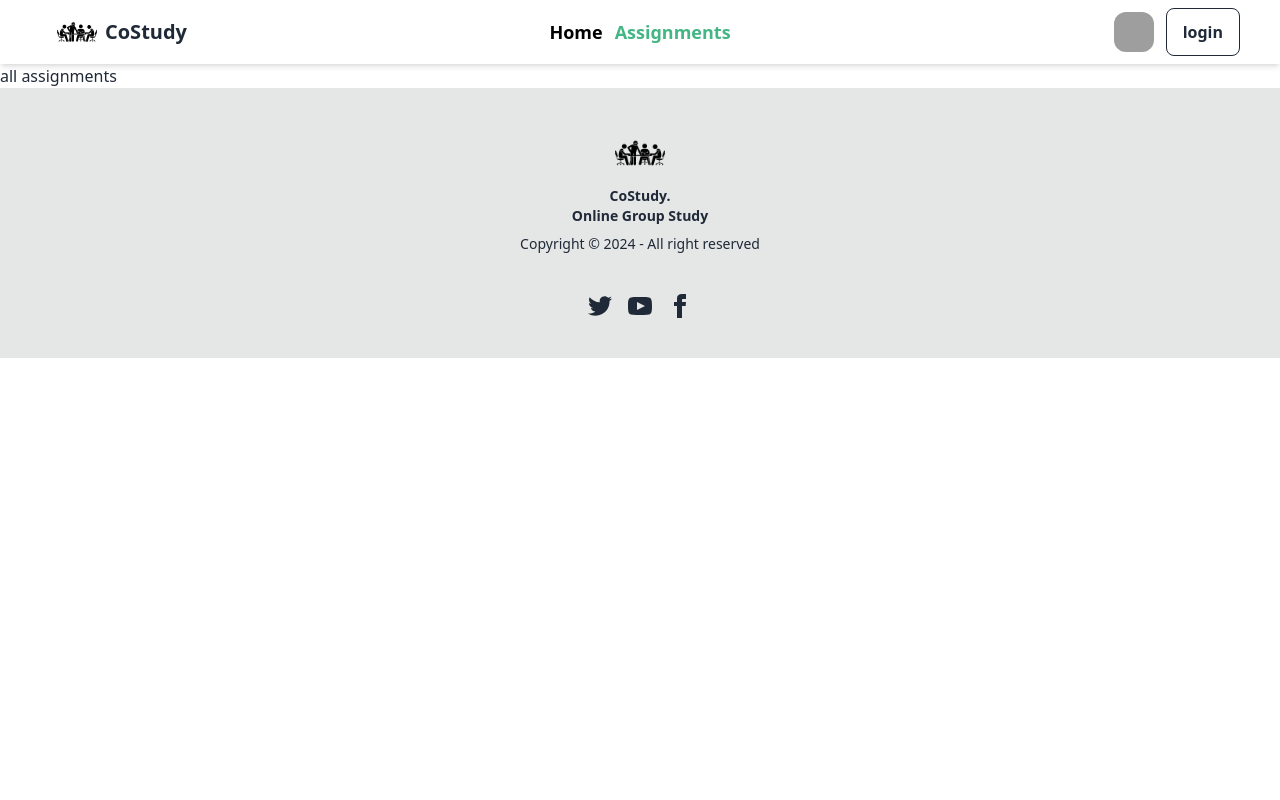
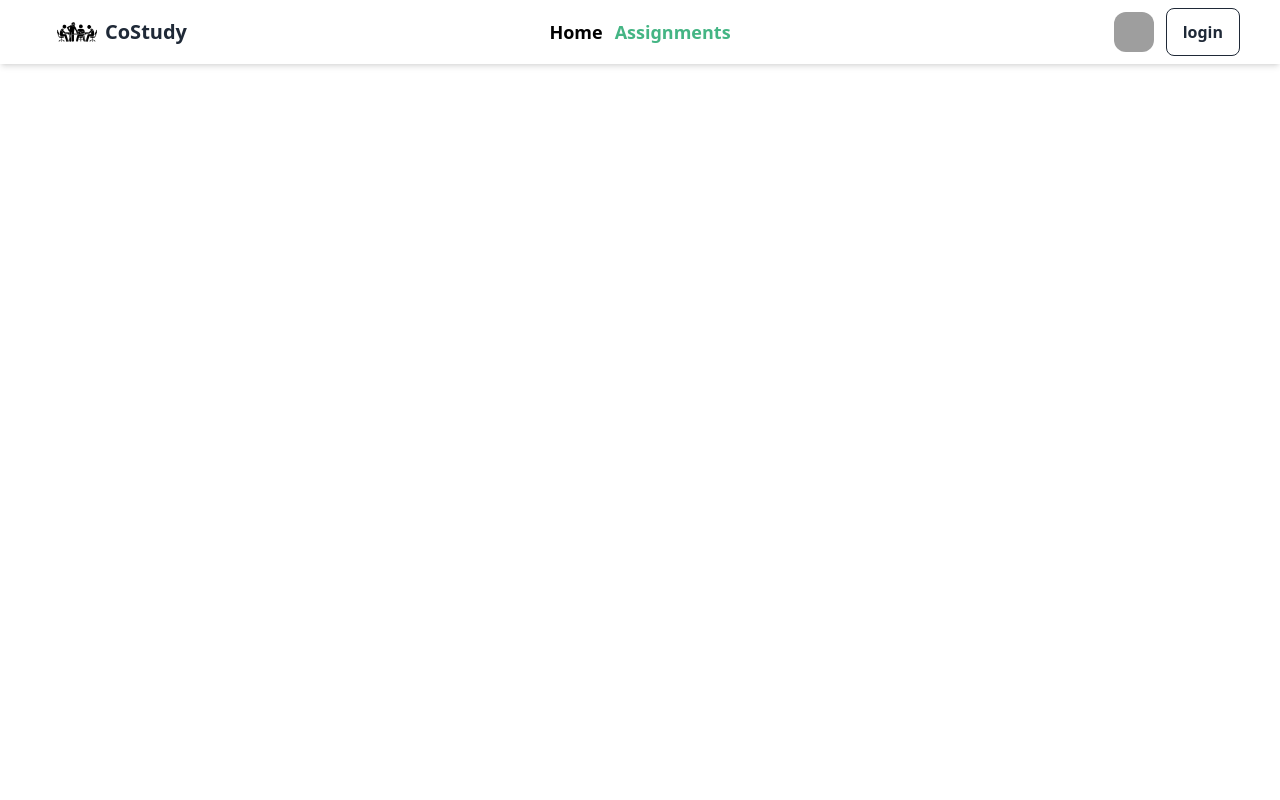
Before and after one commit to Sakhawat71/CoStudy-frontend, a React (Vite) app: page /assignments in a window 1280 px wide. Shown: the top 800 px of the page. Built offline with nearby package versions, Linux system fonts and the light colour scheme; no server answers; grey boxes are pictures that could not be loaded.

Commit message:
live link and update readme file

```diff
--- a/src/Routers/PrivetRouter.jsx
+++ b/src/Routers/PrivetRouter.jsx
@@ -9,7 +9,7 @@ const PrivetRouter = ({ children }) => {
 
 
     if (loading) {
-        return <span className="loading loading-spinner loading-lg"></span>
+        return <span className="flex justify-center mx-auto items-center loading loading-spinner loading-lg my-5"></span>
     }
 
     if(user){
--- a/src/pages/Assignments/Assignments.jsx
+++ b/src/pages/Assignments/Assignments.jsx
@@ -1,8 +1,21 @@
+import { useContext } from "react";
+import { AuthContext } from "../../AuthProvider/AuthProvider";
 
 const Assignments = () => {
+
+    const { loading } = useContext(AuthContext);
+
+
     return (
-        <div>
-            all assignments
+        <div className="min-h-screen">
+            <div>
+                {
+                    loading &&
+                    <span className="flex justify-center mx-auto items-center loading loading-spinner loading-lg my-5"></span>
+                }
+            </div>
+
+
         </div>
     );
 };
```
Also changed, not shown: 1 other file (tests, documents, lock files or other folders).
